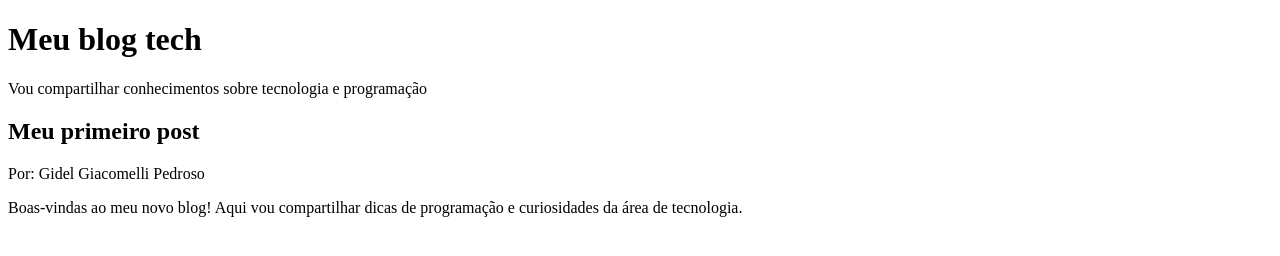
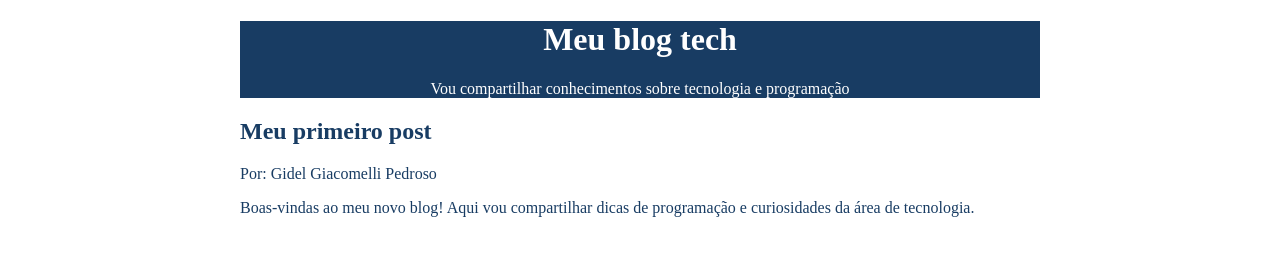
Before and after one commit to gidelpedroso-stack/html-css, a plain HTML site: page index.html in a window 1280 px wide. Drawn offline with Linux system fonts and the light colour scheme.

Commit message:
atualiza

```diff
--- a/index.html
+++ b/index.html
@@ -4,6 +4,21 @@
         <meta charset="UTF-8">
         <meta name="viewport" content="width=device-width, initial-scale=1.0">
         <title>Blog</title>
+        <style>
+            header{
+                background-color: #183C63;
+                color: #FFFFFF;
+                text-align: center;
+                max-width: 800px;
+                margin: 0 auto;
+            }
+            main {
+                background: #FFFFFF;
+                color: #183C63;
+                max-width: 800px;
+                margin: 0 auto;
+            }
+        </style>
     </head>
     <body>
         <header>
```
